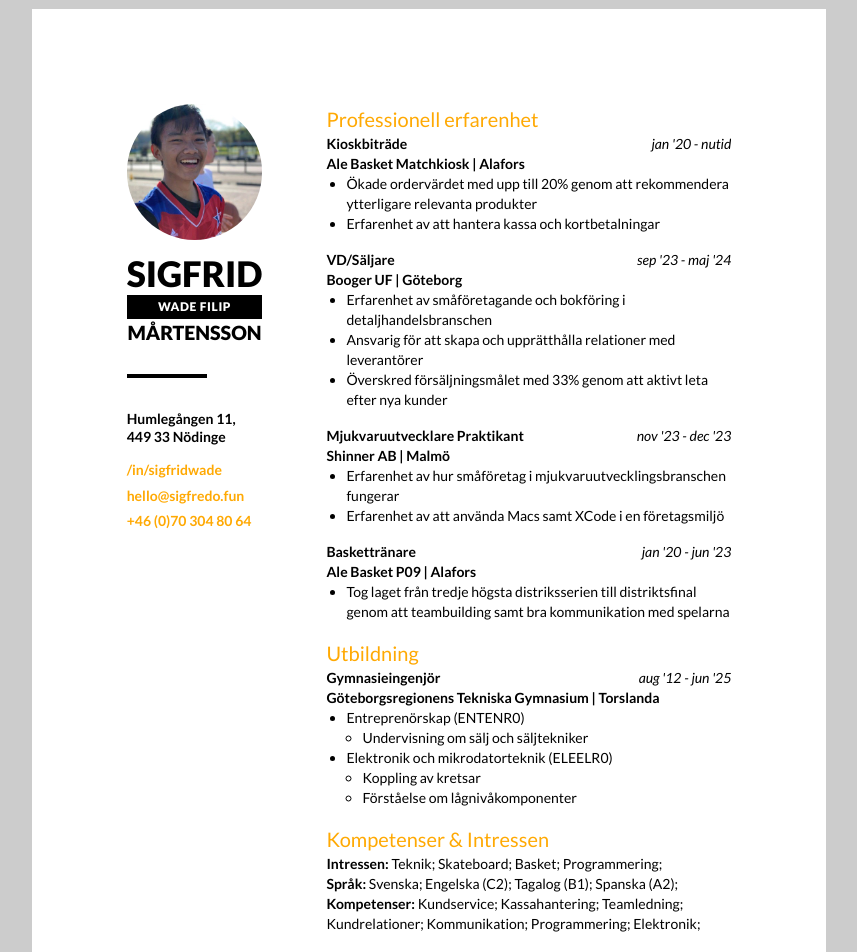
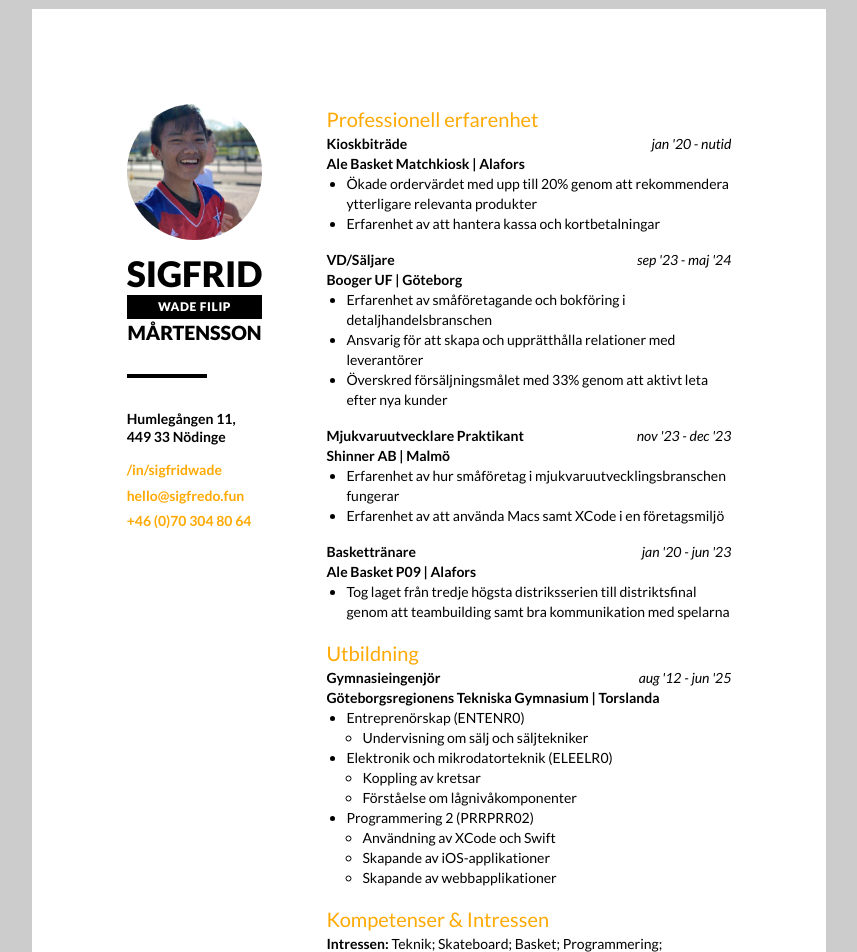
Before and after one commit to youknowedo/sigfredo, a SvelteKit app: page /cv/macforum in a window 1280 px wide. Shown: the top 952 px of the page, without its empty margins (211-1068 px from the left). Built offline with nearby package versions, Linux system fonts and the light colour scheme.

Commit message:
added prrprr02

```diff
--- a/src/routes/cv/macforum/+page.svelte
+++ b/src/routes/cv/macforum/+page.svelte
@@ -61,7 +61,13 @@
 				'Entreprenörskap (ENTENR0)',
 				['Undervisning om sälj och säljtekniker'],
 				'Elektronik och mikrodatorteknik (ELEELR0)',
-				['Koppling av kretsar', 'Förståelse om lågnivåkomponenter']
+				['Koppling av kretsar', 'Förståelse om lågnivåkomponenter'],
+				'Programmering 2 (PRRPRR02)',
+				[
+					'Användning av XCode och Swift',
+					'Skapande av iOS-applikationer',
+					'Skapande av webbapplikationer'
+				]
 			]
 		}
 	]}
```
